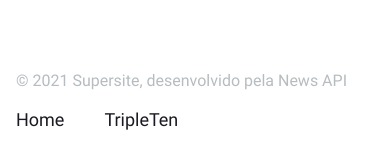
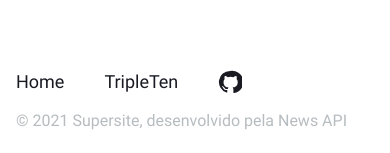
Before and after one commit to yuriiloureiro/news-explorer-frontend, a React (Vite) app: page /saved-news in a window 390 px wide. Shown: the part 1830-1983 px from the top of the page. Built offline with nearby package versions, Linux system fonts and the light colour scheme; no server answers.

Commit message:
feat: add github link to footer and center about photo on mobile

```diff
--- a/src/components/About/About.css
+++ b/src/components/About/About.css
@@ -72,6 +72,7 @@
   .about__photo {
     width: 232px;
     height: 232px;
+    margin: 0 auto;
   }
 
   .about__title {
--- a/src/components/Footer/Footer.css
+++ b/src/components/Footer/Footer.css
@@ -47,9 +47,15 @@
   }
 
   .footer__container {
-    flex-direction: column;
+    flex-direction: column-reverse;
     align-items: flex-start;
     padding: 0 16px;
     gap: 16px;
   }
 }
+
+.footer__link_github {
+  display: inline-flex;
+  align-items: center;
+  justify-content: center;
+}
--- a/src/components/Footer/Footer.jsx
+++ b/src/components/Footer/Footer.jsx
@@ -19,6 +19,26 @@ function Footer() {
           >
             TripleTen
           </a>
+          <a
+            className="footer__link footer__link_github"
+            href="https://github.com/yuriiloureiro"
+            target="_blank"
+            rel="noreferrer"
+            aria-label="GitHub"
+          >
+            <svg
+              viewBox="0 0 24 24"
+              width="24"
+              height="24"
+              aria-hidden="true"
+              focusable="false"
+            >
+              <path
+                fill="currentColor"
+                d="M12 .9a11.1 11.1 0 0 0-3.51 21.63c.56.1.76-.24.76-.54v-2.1c-3.1.68-3.76-1.32-3.76-1.32-.51-1.3-1.24-1.65-1.24-1.65-1.01-.69.08-.68.08-.68 1.12.08 1.71 1.15 1.71 1.15 1 .1.77 2.2 3.84 1.56.1-.72.4-1.21.72-1.49-2.47-.28-5.07-1.24-5.07-5.51 0-1.22.44-2.21 1.15-2.99-.12-.28-.5-1.42.11-2.95 0 0 .94-.3 3.05 1.14a10.6 10.6 0 0 1 5.55 0c2.11-1.44 3.05-1.14 3.05-1.14.61 1.53.23 2.67.11 2.95.72.78 1.15 1.77 1.15 2.99 0 4.28-2.6 5.23-5.08 5.5.4.35.76 1.02.76 2.06v3.05c0 .3.2.65.77.54A11.1 11.1 0 0 0 12 .9Z"
+              />
+            </svg>
+          </a>
         </div>
       </div>
     </footer>
```
